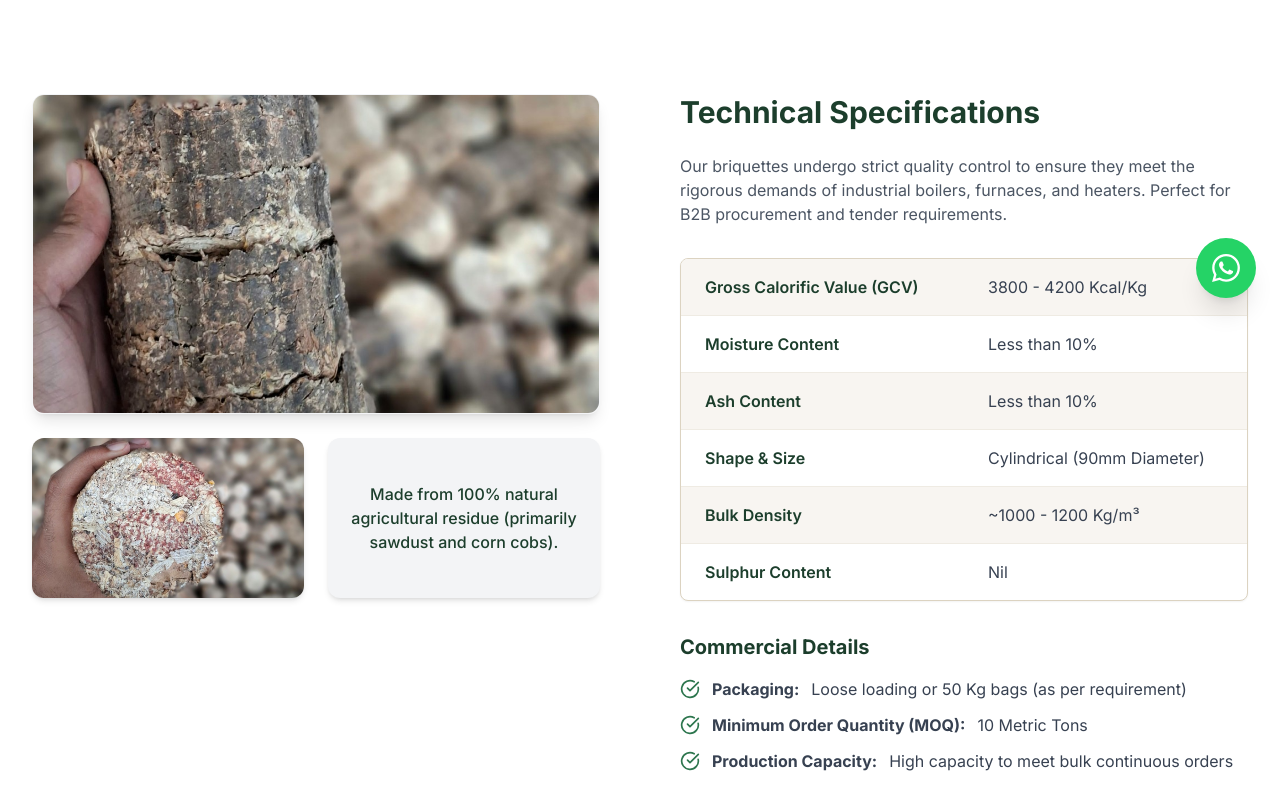
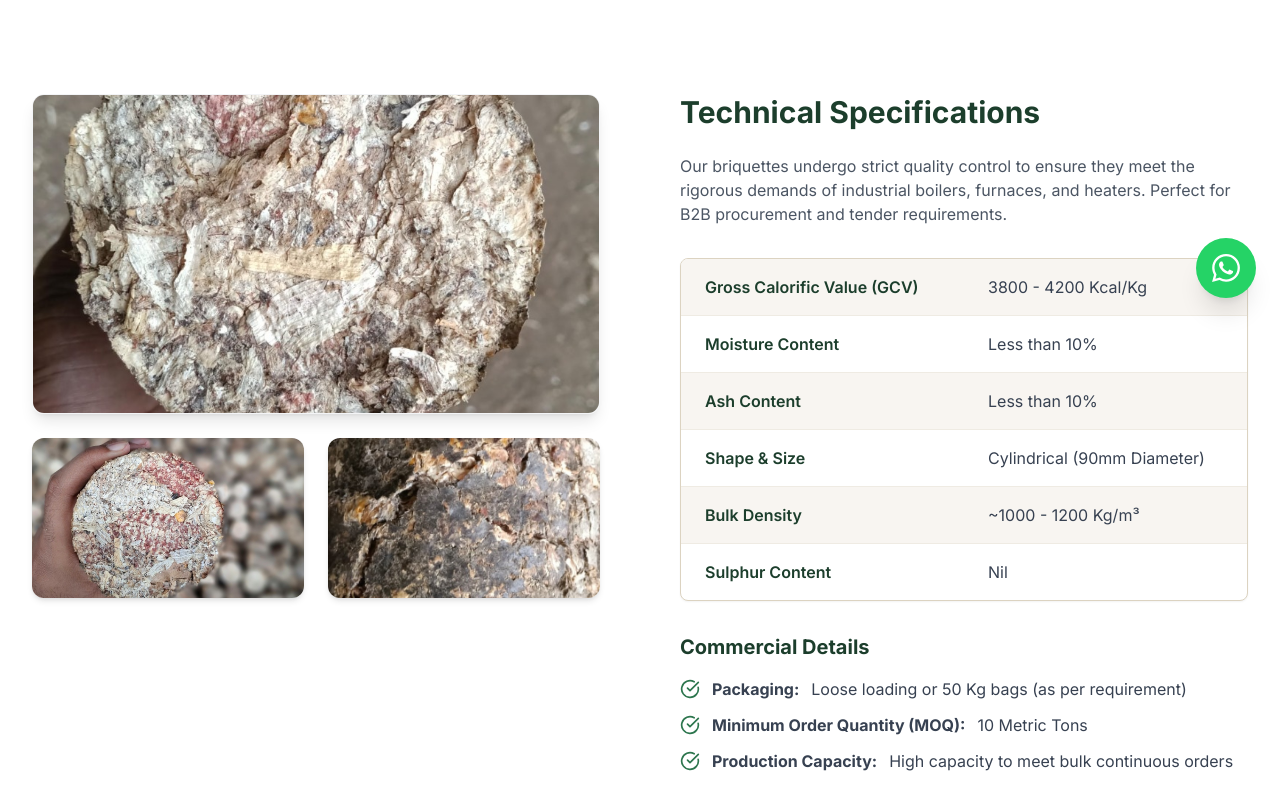
Before and after one commit to chhajedojas/namo-renewables, a Next.js app: page /products in a window 1280 px wide. Shown: the part 478-1273 px from the top of the page. Built offline with nearby package versions, Linux system fonts and the light colour scheme; a web font is replaced by a local one.

Commit message:
Update products page with new cross-section and texture images

```diff
--- a/src/app/products/page.tsx
+++ b/src/app/products/page.tsx
@@ -31,8 +31,8 @@ export default function Products() {
           <div className="space-y-6">
             <div className="relative h-80 rounded-xl overflow-hidden shadow-lg border border-gray-100">
               <Image
-                src="/images/briquette-side-new.jpg"
-                alt="Premium Biomass Briquettes"
+                src="/images/briquette-cross-section.jpg"
+                alt="Premium Biomass Briquettes Cross Section"
                 fill
                 className="object-cover object-center"
               />
@@ -41,8 +41,8 @@ export default function Products() {
                <div className="relative h-40 rounded-xl overflow-hidden shadow-md">
                  <Image src="/images/briquette-hand-new.jpg" alt="Briquette Density" fill className="object-cover object-center" />
                </div>
-               <div className="relative h-40 rounded-xl overflow-hidden shadow-md bg-gray-100 flex items-center justify-center p-4 text-center">
-                 <p className="font-medium text-namo-green-900">Made from 100% natural agricultural residue (primarily sawdust and corn cobs).</p>
+               <div className="relative h-40 rounded-xl overflow-hidden shadow-md">
+                 <Image src="/images/briquette-texture.jpg" alt="Briquette Texture" fill className="object-cover object-center" />
                </div>
             </div>
           </div>
```
Also changed, not shown: public/images/briquette-cross-section.jpg (added), public/images/briquette-texture.jpg (added).
